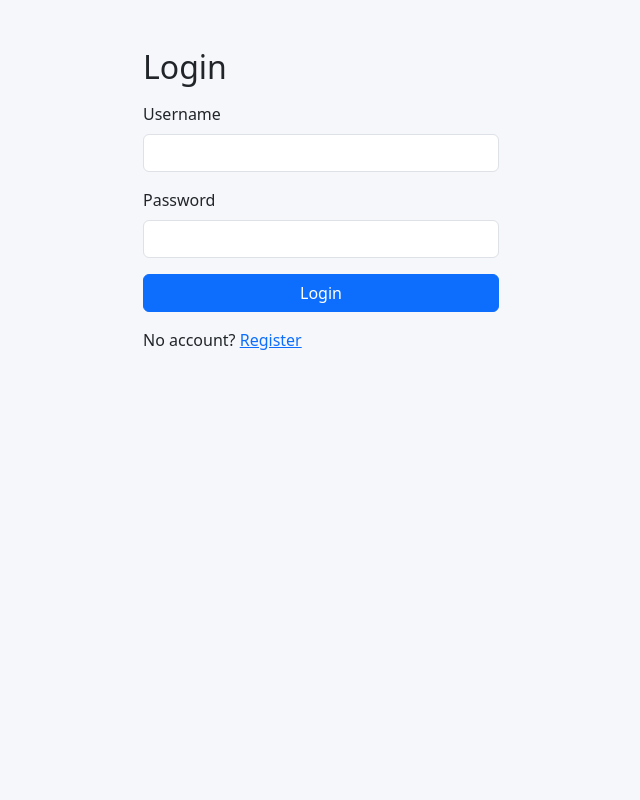
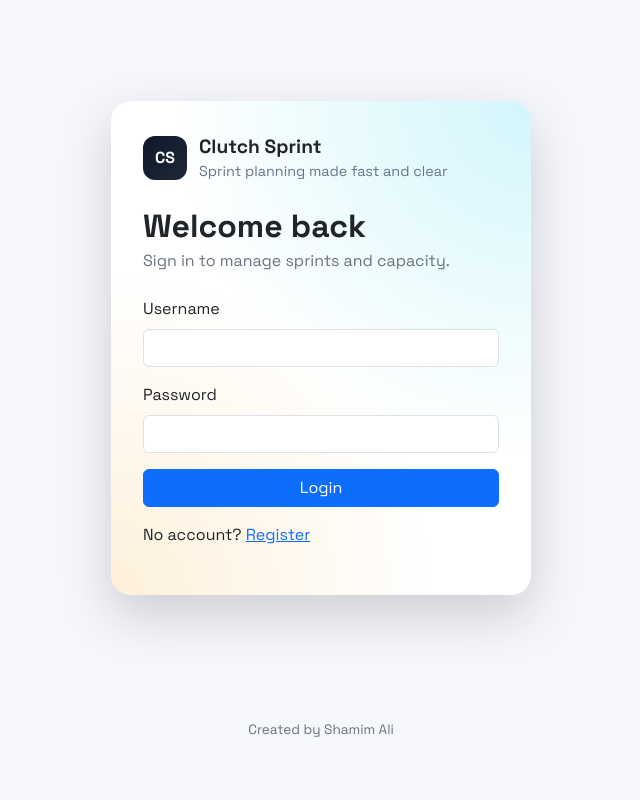
Before and after one commit to bloodrabbit51/clutch-sprint, a Flask app: page /login in a window 1280 px wide. Shown: the whole page, without its empty margins (319-959 px from the left). Run offline with Flask 3, Linux system fonts and the light colour scheme; some libraries are stand-ins or nearby versions.

Commit message:
login page styling updated

```diff
--- a/static/css/styles.css
+++ b/static/css/styles.css
@@ -1,5 +1,6 @@
 body {
   background: #f6f7fb;
+  font-family: "Space Grotesk", "Segoe UI", sans-serif;
 }
 
 .sidebar {
@@ -20,6 +21,94 @@ body {
 
 .table tbody tr td {
   vertical-align: middle;
+}
+
+.auth-shell {
+  min-height: 75vh;
+  display: grid;
+  place-items: center;
+  padding: 2rem 1rem;
+}
+
+.auth-card {
+  width: min(420px, 100%);
+  background: #ffffff;
+  border-radius: 20px;
+  padding: 2rem;
+  box-shadow: 0 20px 50px rgba(15, 23, 42, 0.18);
+  position: relative;
+  overflow: hidden;
+}
+
+.auth-card::before {
+  content: "";
+  position: absolute;
+  inset: 0;
+  background: radial-gradient(circle at top right, rgba(34, 211, 238, 0.2), transparent 55%),
+    radial-gradient(circle at bottom left, rgba(245, 158, 11, 0.15), transparent 50%);
+  pointer-events: none;
+}
+
+.auth-brand {
+  display: flex;
+  gap: 0.75rem;
+  align-items: center;
+  margin-bottom: 1.5rem;
+  position: relative;
+  z-index: 1;
+}
+
+.brand-mark {
+  width: 44px;
+  height: 44px;
+  border-radius: 12px;
+  display: grid;
+  place-items: center;
+  background: linear-gradient(135deg, #0f172a, #1f2937);
+  color: #f8fafc;
+  font-weight: 700;
+}
+
+.brand-name {
+  font-weight: 700;
+  font-size: 1.2rem;
+}
+
+.brand-tag {
+  color: #64748b;
+  font-size: 0.9rem;
+}
+
+.auth-title {
+  font-weight: 700;
+  margin-bottom: 0.25rem;
+  position: relative;
+  z-index: 1;
+}
+
+.auth-subtitle {
+  color: #6b7280;
+  margin-bottom: 1.5rem;
+  position: relative;
+  z-index: 1;
+}
+
+.auth-form {
+  position: relative;
+  z-index: 1;
+}
+
+.auth-alt {
+  position: relative;
+  z-index: 1;
+}
+
+.app-footer {
+  margin-top: 2rem;
+  padding: 0.75rem 0;
+  text-align: center;
+  font-size: 0.85rem;
+  color: #6b7280;
 }
 
 .capacity-cell {
--- a/templates/base.html
+++ b/templates/base.html
@@ -3,7 +3,10 @@
 <head>
   <meta charset="utf-8" />
   <meta name="viewport" content="width=device-width, initial-scale=1" />
-  <title>SprintStream</title>
+  <title>Clutch Sprint</title>
+  <link rel="preconnect" href="https://fonts.googleapis.com" />
+  <link rel="preconnect" href="https://fonts.gstatic.com" crossorigin />
+  <link href="https://fonts.googleapis.com/css2?family=Space+Grotesk:wght@400;500;600;700&display=swap" rel="stylesheet" />
   <link href="https://cdn.jsdelivr.net/npm/bootstrap@5.3.3/dist/css/bootstrap.min.css" rel="stylesheet" />
   <link href="{{ url_for('static', filename='css/styles.css') }}" rel="stylesheet" />
 </head>
@@ -11,7 +14,7 @@
   {% if session.get('user_id') %}
   <div class="d-flex">
     <aside class="sidebar p-3">
-      <h5 class="mb-4">SprintStream</h5>
+      <h5 class="mb-4">Clutch Sprint</h5>
       <nav class="nav flex-column">
         <a class="nav-link" href="{{ url_for('sprint_plan') }}">Sprint Plan</a>
         <a class="nav-link" href="{{ url_for('previous_sprints') }}">Previous Sprints</a>
@@ -21,13 +24,19 @@
         <button class="btn btn-outline-light w-100" type="submit">Logout</button>
       </form>
     </aside>
-    <main class="flex-grow-1 p-4">
-      {% block content %}{% endblock %}
+    <main class="flex-grow-1 p-4 d-flex flex-column">
+      <div class="flex-grow-1">
+        {% block content %}{% endblock %}
+      </div>
+      <footer class="app-footer">Created by Shamim Ali</footer>
     </main>
   </div>
   {% else %}
-  <main class="container py-5">
-    {% block auth %}{% endblock %}
+  <main class="container py-5 d-flex flex-column min-vh-100">
+    <div class="flex-grow-1">
+      {% block auth %}{% endblock %}
+    </div>
+    <footer class="app-footer">Created by Shamim Ali</footer>
   </main>
   {% endif %}
 
--- a/templates/login.html
+++ b/templates/login.html
@@ -1,13 +1,21 @@
 {% extends 'base.html' %}
 
 {% block auth %}
-<div class="row justify-content-center">
-  <div class="col-md-6 col-lg-4">
-    <h2 class="mb-3">Login</h2>
+<div class="auth-shell">
+  <div class="auth-card">
+    <div class="auth-brand">
+      <div class="brand-mark">CS</div>
+      <div>
+        <div class="brand-name">Clutch Sprint</div>
+        <div class="brand-tag">Sprint planning made fast and clear</div>
+      </div>
+    </div>
+    <h2 class="auth-title">Welcome back</h2>
+    <p class="auth-subtitle">Sign in to manage sprints and capacity.</p>
     {% if error %}
       <div class="alert alert-danger">{{ error }}</div>
     {% endif %}
-    <form method="post">
+    <form method="post" class="auth-form">
       <div class="mb-3">
         <label class="form-label">Username</label>
         <input class="form-control" name="username" required />
@@ -18,7 +26,7 @@
       </div>
       <button class="btn btn-primary w-100" type="submit">Login</button>
     </form>
-    <p class="mt-3">No account? <a href="{{ url_for('register') }}">Register</a></p>
+    <p class="mt-3 auth-alt">No account? <a href="{{ url_for('register') }}">Register</a></p>
   </div>
 </div>
 {% endblock %}
```
Also changed, not shown: templates/register.html (+13 -5 lines).
